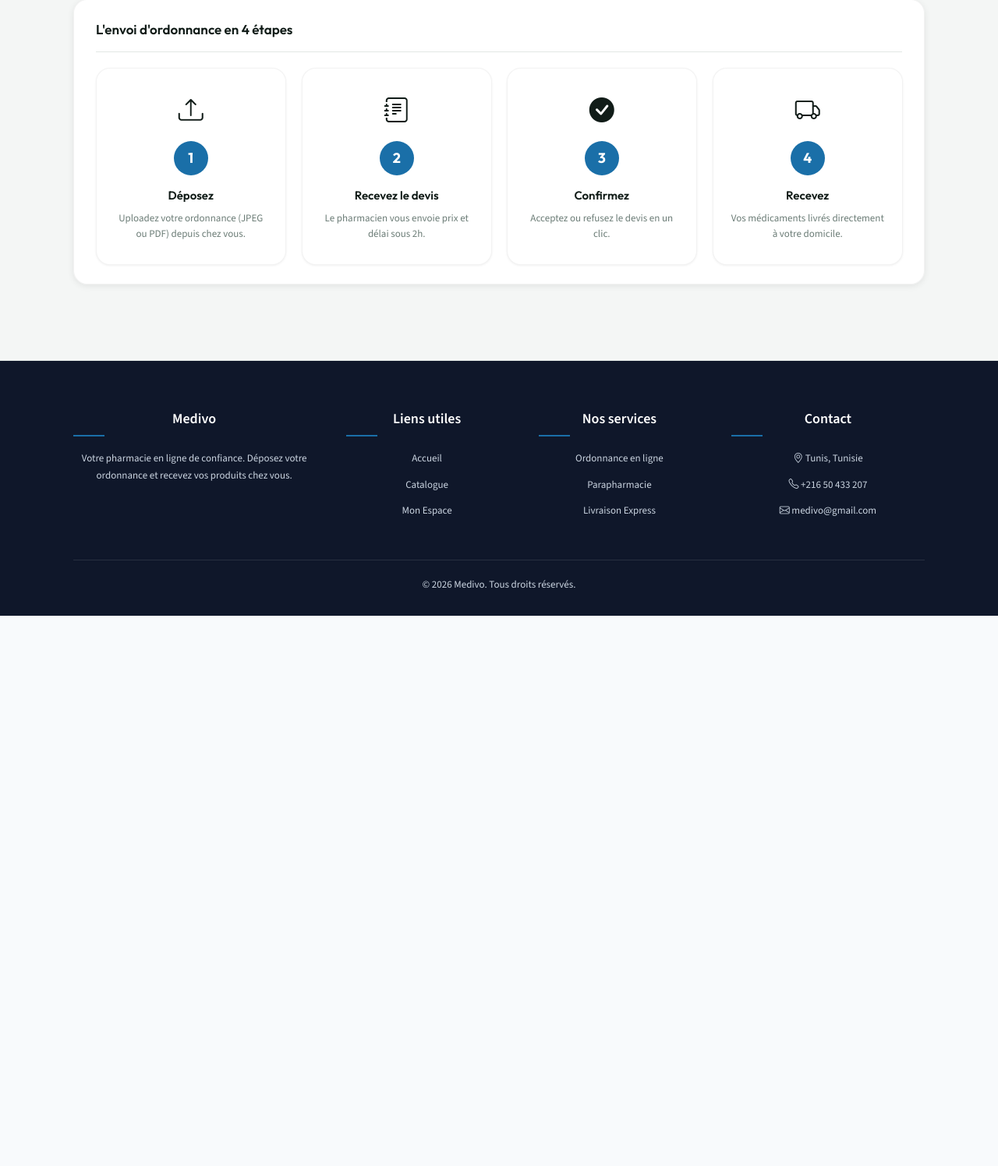
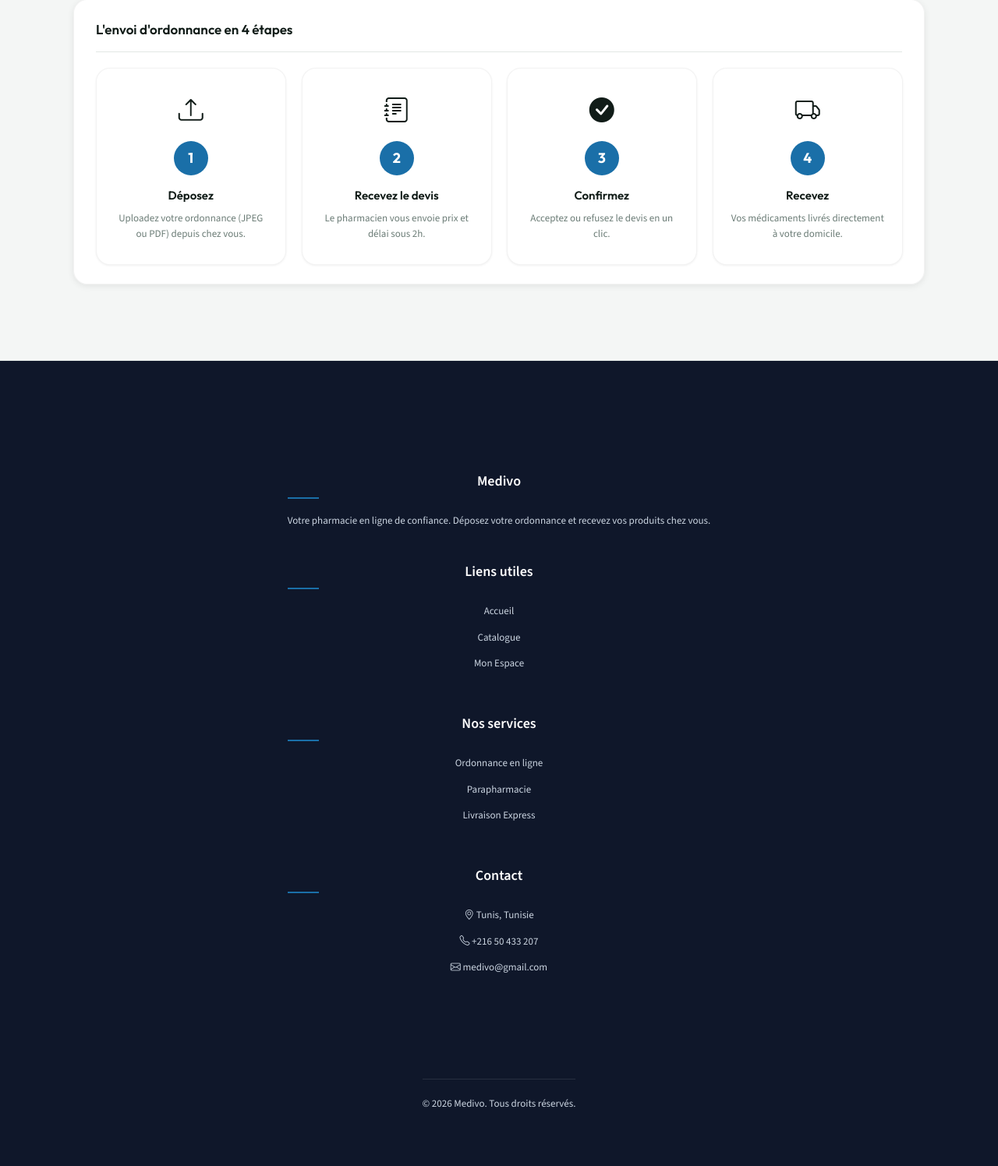
Before and after one commit to fatmaezzaier/medivo, a PHP site: page / in a window 1280 px wide. Shown: the part 814-2310 px from the top of the page at 78% size. Before the commit the page ends 1604 px from the top, so only its background shows below. Run offline with PHP 8.4, Linux system fonts and the light colour scheme; data that the repository does not hold is empty.

Commit message:
feat: footer correction

```diff
--- a/Spharmacie/assets/css/style.css
+++ b/Spharmacie/assets/css/style.css
@@ -1457,3 +1457,57 @@ header > div:first-child, .top-bar {
         max-width: 100%;
     }
 }
+/* ================================================================
+   FOOTER MOBILE FIX
+   ================================================================ */
+
+/* 1. Target the container holding the 4 columns */
+.footer-main,
+.footer-grid,
+.footer .container {
+    display: flex !important;
+    flex-direction: column !important; /* Stack columns vertically */
+    align-items: center; /* Center everything */
+    text-align: center;
+    gap: 40px; /* Space between the stacked sections */
+    padding: 40px 20px;
+}
+
+/* 2. Fix the individual columns */
+.footer-col,
+.footer-section {
+    width: 100% !important;
+    max-width: 100%;
+    margin: 0 auto;
+}
+
+/* 3. Fix the contact list alignment (it's currently squashed) */
+.footer-col ul,
+.footer-col div {
+    display: flex;
+    flex-direction: column;
+    align-items: center;
+    justify-content: center;
+    padding: 0;
+}
+
+/* 4. Fix the blue lines (titles) so they stay centered */
+.footer-col h4::after,
+.footer-col h3::after {
+    margin-left: auto;
+    margin-right: auto;
+}
+
+/* 5. Ensure the dark background stretches full width */
+.footer {
+    width: 100%;
+    overflow-x: hidden;
+    padding-left: 0;
+    padding-right: 0;
+}
+
+/* 6. Fix for the contact info specifically */
+.contact-info {
+    text-align: center;
+    word-break: break-all; /* Prevents long emails from breaking the layout */
+}
```
